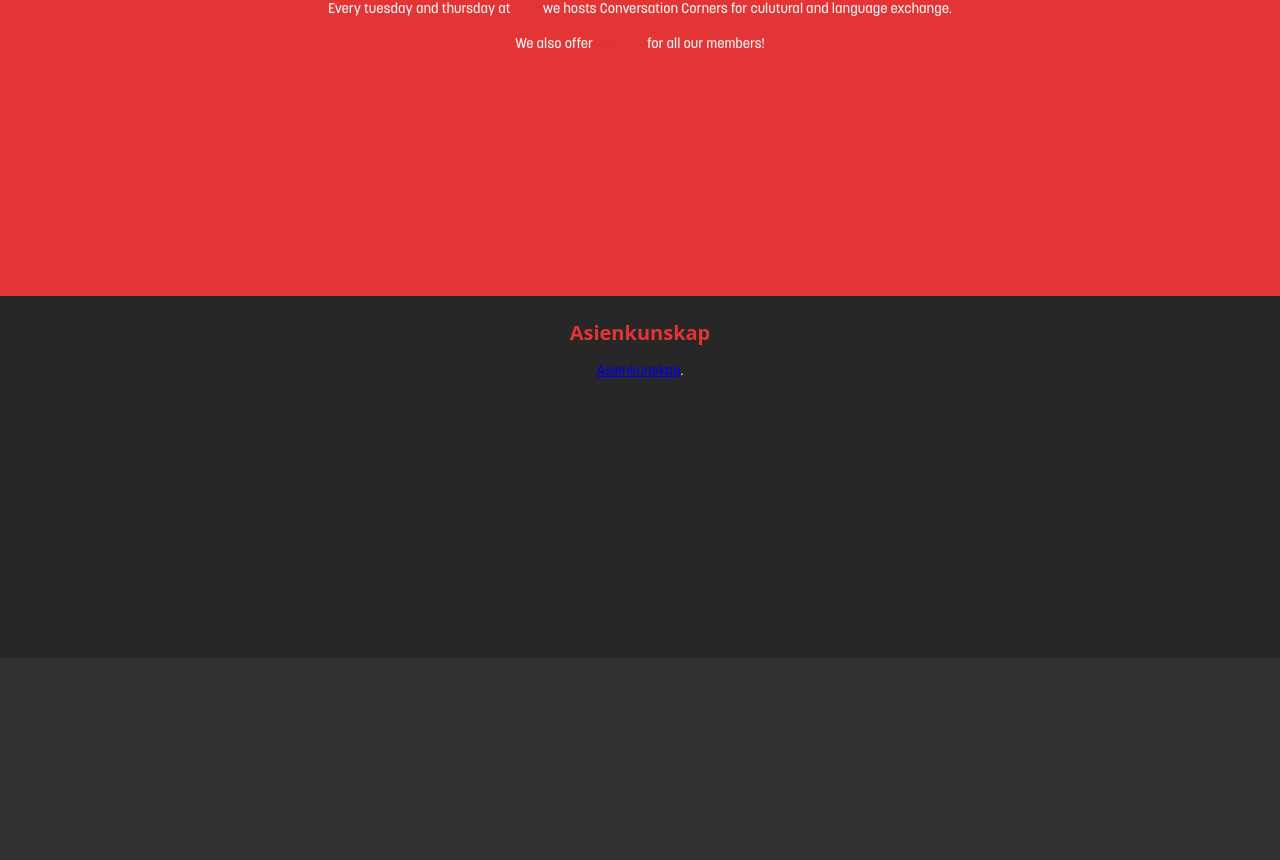
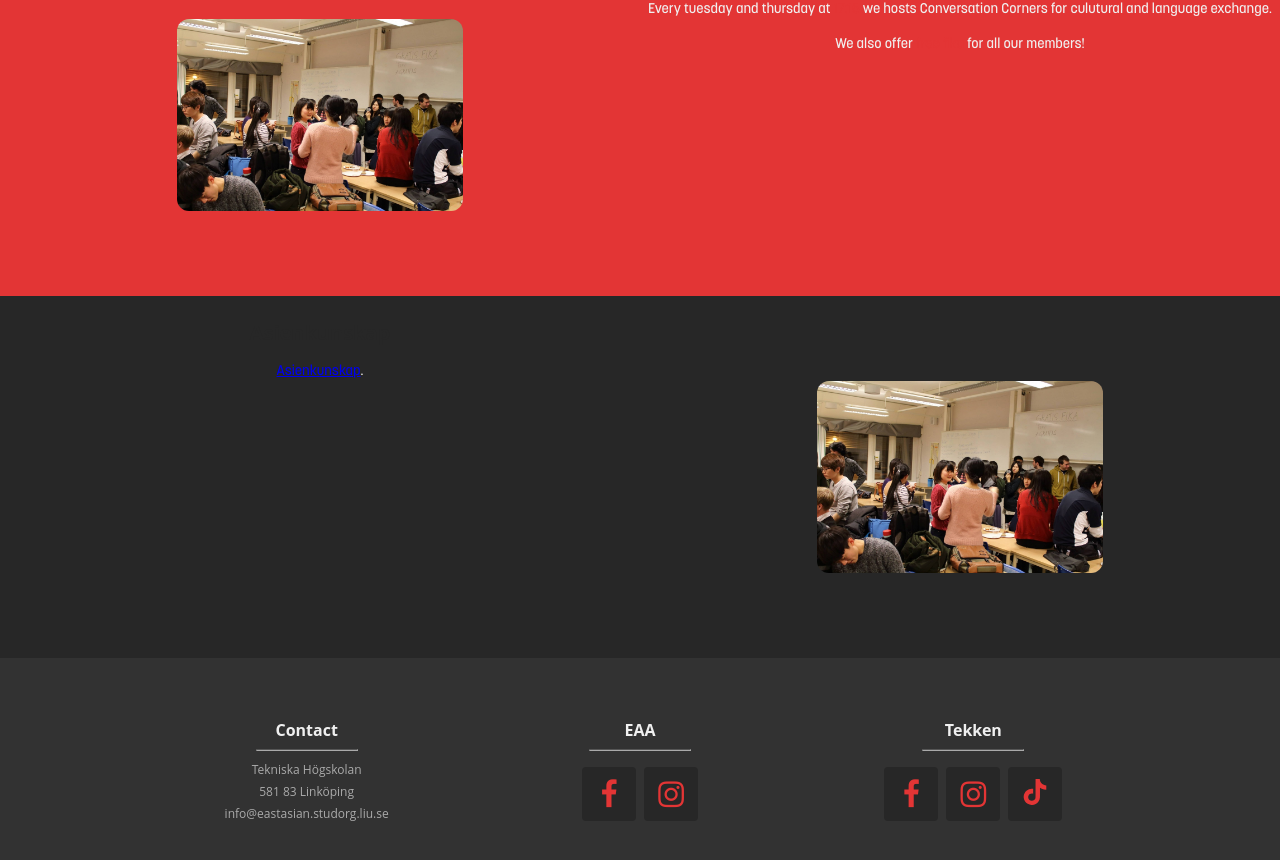
Before and after one commit to East-Asian-Association/Website, a React (Create React App) app: page / in a window 1280 px wide. Shown: the part 866-1726 px from the top of the page. Before the commit the page ends 1524 px from the top, so only its background shows below. Built offline with nearby package versions, Linux system fonts and the light colour scheme.

Commit message:
refractoring

```diff
--- a/public/index.html
+++ b/public/index.html
@@ -11,6 +11,7 @@
     -->
     <link rel="manifest" href="%PUBLIC_URL%/manifest.json">
     <link rel="shortcut icon" href="%PUBLIC_URL%/favicon.ico">
+    <link href="https://cdnjs.cloudflare.com/ajax/libs/font-awesome/4.7.0/css/font-awesome.min.css" rel="stylesheet">
     <!--
       Notice the use of %PUBLIC_URL% in the tags above.
       It will be replaced with the URL of the `public` folder during the build.
--- a/src/components/Article.css
+++ b/src/components/Article.css
@@ -14,7 +14,7 @@
 }
 
 .article-content h1 {
-  color: var(--primary-accent-color);
+  color: var(--red);
   font-size: 28px;
   margin-bottom: 20px;
   font-weight: 400;
--- /dev/null
+++ b/src/components/Footer.css
@@ -0,0 +1,51 @@
+footer {
+  height: 210px;
+}
+
+.fa {
+  border-radius: 4px;
+  padding: 12px;
+  margin: 8px 4px 0px 4px;
+  font-size: 30px !important;
+  width: 30px;
+  text-align: center;
+  text-decoration: none;
+  animation: fade-out 0.2s forwards;
+}
+
+.fa:hover {
+  animation: fade-in 0.2s forwards;
+}
+
+.footer-grid {
+  display: grid;
+  grid-template-columns: 1fr 1fr 1fr;
+  width: 100%;
+  max-width: 1000px;
+  padding: 50px 0 20px 0;
+  margin: auto;
+}
+
+.footer-grid-item {
+  height: 140px;
+  margin: auto;
+}
+
+footer h1 {
+  font-size: 16px;
+  margin-bottom: 8px;
+  text-align: center;
+}
+
+footer p {
+  text-align: center;
+  margin-top: 16px;
+  font-size: 12px;
+  color: #AAA;
+  line-height: 0.5;
+}
+
+footer hr {
+  width: 100px;
+  border-color: #AAA;
+}
--- /dev/null
+++ b/src/components/Footer.js
@@ -0,0 +1,38 @@
+import React, { Component } from 'react';
+import { Link } from 'react-router-dom';
+import './Footer.css';
+
+export class Footer extends Component {
+  static displayName = Footer.name;
+
+  render () {
+    return (
+      <footer>
+        <div class="footer-grid">
+          <div class="footer-grid-item">
+            <h1>Contact</h1>
+            <hr/>
+            <p>Tekniska Högskolan</p>
+            <p>581 83 Linköping</p>
+            <p>info@eastasian.studorg.liu.se</p>
+          </div>
+          <div class="footer-grid-item">
+            <h1>EAA</h1>
+            <hr/>
+            <a href="#" class="fa fa-facebook dark-gray-bg red"></a>
+            <a href="#" class="fa fa-instagram dark-gray-bg red"></a>
+          </div>
+          <div class="footer-grid-item">
+            <h1>Tekken</h1>
+            <hr/>
+            <a href="#" class="fa fa-facebook dark-gray-bg red"></a>
+            <a href="#" class="fa fa-instagram dark-gray-bg red"></a>
+            <a href="#" class="fa fa-tiktok dark-gray-bg red">
+              <svg xmlns="http://www.w3.org/2000/svg" aria-hidden="true" role="img" width="26px" height="26px" preserveAspectRatio="xMidYMid meet" viewBox="0 0 24 24"><path fill="currentColor" d="M12.525.02c1.31-.02 2.61-.01 3.91-.02c.08 1.53.63 3.09 1.75 4.17c1.12 1.11 2.7 1.62 4.24 1.79v4.03c-1.44-.05-2.89-.35-4.2-.97c-.57-.26-1.1-.59-1.62-.93c-.01 2.92.01 5.84-.02 8.75c-.08 1.4-.54 2.79-1.35 3.94c-1.31 1.92-3.58 3.17-5.91 3.21c-1.43.08-2.86-.31-4.08-1.03c-2.02-1.19-3.44-3.37-3.65-5.71c-.02-.5-.03-1-.01-1.49c.18-1.9 1.12-3.72 2.58-4.96c1.66-1.44 3.98-2.13 6.15-1.72c.02 1.48-.04 2.96-.04 4.44c-.99-.32-2.15-.23-3.02.37c-.63.41-1.11 1.04-1.36 1.75c-.21.51-.15 1.07-.14 1.61c.24 1.64 1.82 3.02 3.5 2.87c1.12-.01 2.19-.66 2.77-1.61c.19-.33.4-.67.41-1.06c.1-1.79.06-3.57.07-5.36c.01-4.03-.01-8.05.02-12.07z"/></svg>
+            </a>
+          </div>
+        </div>
+      </footer>
+    );
+  }
+}
--- a/src/components/Home.css
+++ b/src/components/Home.css
@@ -1,7 +1,3 @@
-#page-content {
-  grid-column: 1 / 3;
-}
-
 .banner {
   margin: 0;
   padding: 0;
@@ -16,7 +12,6 @@
   background-color: #000;
   background-size: cover;
   background-attachment: fixed;
-  background-repeat: no-repeat;
   filter: brightness(0.6) blur(4px);
 }
 
@@ -25,7 +20,6 @@
   font-weight: 700;
   font-size: 56px;
   text-shadow: 0 1px 40px #000;
-  color: var(--main-text-color);
   text-align: center;
   margin: 0;
 }
@@ -37,73 +31,60 @@
 button p {
   font-size: 20px;
   font-family: Liu;
-  color: var(--primary-accent-color);
   margin: auto;
 }
 
 .banner button {
   margin-top: 60px;
-  background-color: var(--main-text-color);
   border-radius: 40px;
   border: none;
-  background-color: var(--main-text-color);
+  animation: fade-out 0.2s forwards;
 }
 
 .banner button:hover {
-  filter: brightness(0.8);
+  animation: fade-in 0.2s forwards;
   cursor: pointer;
 }
 
 .banner button p {
   padding: 8px 24px 8px 24px;
-  color: var(--primary-bg-color);
   font-family: Liu;
   font-weight: 700;
   font-size: 20px;
 }
 
 .about {
-  background-color: var(--primary-bg-color);
   display: grid;
   grid-template-rows: 1fr 1fr;
   height: calc(100vh - 76px);
 }
 
-.about .item-1 {
-  background-color: var(--primary-accent-color);
+.about-grid {
+  display: grid;
+  grid-template-columns: 1fr 1fr;
 }
 
-.about .item-2 {
-  background-color: var(--primary-bg-color);
+.about img {
+  max-height: calc((100vh - 76px) / 3 - 50px);
+  border-radius: 12px;
+  margin: auto;
 }
 
 .about p {
-  color: var(--primary-accent-color);
   font-size: 18px;
   line-height: 1.5;
   font-family: Liu;
   text-align: center;
 }
 
-.about .grid-item {
-  margin: 0;
-}
-
-.about .grid-item h1 {
+.about h1 {
   padding-top: 10px;
   font-size: 20px;
-  color: var(--primary-accent-color);
   text-align: center;
 }
 
-.about .grid-item p {
+.about p {
   line-height: 1.5;
   font-size: 14px;
   text-align: center;
-  color: var(--main-text-color);
 }
-
-.about-grid-item hr {
-  color: var(--main-text-color);
-  width: 70%;
-}
--- a/src/components/Home.js
+++ b/src/components/Home.js
@@ -24,14 +24,20 @@ export class Home extends Component {
           </div>
         </div>
         <div id="about" class="about">
-            <div class="grid-item item-1">
+          <div class="about-grid red-bg">
+            <img src="/img/cc-fika.jpg" alt=""></img>
+            <div>
               <h1>Conversation Corner</h1>
-                  <p>Every tuesday and thursday at <mark>17:15</mark> we hosts Conversation Corners for culutural and language exchange. </p>
-                  <p>We also offer <mark>free fika</mark> for all our members!</p>
+              <p>Every tuesday and thursday at <span class="red">17:15</span> we hosts Conversation Corners for culutural and language exchange. </p>
+              <p>We also offer <span class="red">free fika</span> for all our members!</p>
             </div>
-            <div id="item-2" class="grid-item item-2">
-                  <h1>Asienkunskap</h1>
+          </div>
+          <div class="about-grid dark-gray-bg">
+            <div>
+              <h1 class="dark-gray">Asienkunskap</h1>
               <p><a href="https://liu.se/utbildning/program/6asik">Asienkunskap</a>. </p>
+            </div>
+            <img src="/img/cc-fika.jpg" alt=""></img>
           </div>
         </div>
       </div>
--- a/src/components/Layout.js
+++ b/src/components/Layout.js
@@ -1,5 +1,6 @@
 import React, { Component } from 'react';
 import { NavMenu } from './NavMenu';
+import { Footer } from './Footer';
 
 export class Layout extends Component {
   static displayName = Layout.name;
@@ -7,10 +8,11 @@ export class Layout extends Component {
   render () {
     return (
       <div>
-        <NavMenu />
+        <NavMenu/>
         <main class="main">
           {this.props.children}
         </main>
+        <Footer/>
       </div>
     );
   }
--- a/src/components/NavMenu.css
+++ b/src/components/NavMenu.css
@@ -19,7 +19,7 @@ header {
   width: 100vw;
   height: 80px;
   z-index: 1;
-  background-color: var(--primary-bg-color);
+  background-color: var(--light-gray);
 }
 
 header ul {
@@ -39,7 +39,7 @@ header li {
 header li + li::before {
   content: "|";
   padding: 0 0.4em 0 0.4em;
-  color: var(--main-text-color);
+  color: var(--white);
 }
 
 header nav {
@@ -55,7 +55,7 @@ header nav a:link,
 header nav a:active {
   padding: 0 8px;
   text-transform: uppercase;
-  color: var(--main-text-color);
+  color: var(--white);
   font-family: Liu;
   text-decoration: none;
 }
@@ -63,7 +63,3 @@ header nav a:active {
 header nav a:hover {
   text-decoration: underline;
 }
-
-.box-shadow {
-  box-shadow: 0 .25rem .75rem rgba(0, 0, 0, .05);
-}
--- a/src/components/NavMenu.js
+++ b/src/components/NavMenu.js
@@ -22,7 +22,7 @@ export class NavMenu extends Component {
 
   render () {
     return (
-      <header>
+      <header class="box-shadow">
         <nav>
             <a href="/" id="logo">
                 <img src="/img/navbar-logo.png"/>
--- a/src/site.css
+++ b/src/site.css
@@ -11,11 +11,10 @@
 }*/
 
 :root {
-  --main-bg-color: #242424;
-  --main-text-color: #f0f0f0;
-  --primary-bg-color: #272727;
-  --seccondary-bg-color: #323232;
-  --primary-accent-color: #e33535;
+  --white: #f0f0f0;
+  --dark-gray: #272727;
+  --light-gray: #323232;
+  --red: #e33535;
 }
 
 body {
@@ -23,8 +22,8 @@ body {
   min-height: 100vh;
   margin: 0;
   font-family: "Source Sans Pro", "Open Sans", Roboto, "San Francisco", Helvetica, Arial, sans-serif;
-  background-color: var(--seccondary-bg-color);
-  color: var(--main-text-color);
+  background-color: var(--light-gray);
+  color: var(--white);
 }
 
 @font-face {
@@ -32,18 +31,23 @@ body {
   src: url(./fonts/KorolevLiU-Medium.woff);
 }
 
+@keyframes fade-in {
+  from { opacity: 1; }
+  to { opacity: 0.8; }
+}
 
-mark {
-  color: var(--primary-accent-color);
-  background-color: transparent;
+@keyframes fade-out {
+  from { opacity: 0.8; }
+  to { opacity: 1; }
 }
 
 .box-shadow {
-  box-shadow: rgba(0, 0, 0, 0.16) 0px 10px 36px 0px, rgba(0, 0, 0, 0.06) 0px 0px 0px 1px;}
+  box-shadow: rgba(0, 0, 0, 0.18) 0px 10px 36px 0px, rgba(0, 0, 0, 0.06) 0px 0px 0px 1px;
+}
 
 .main {
   padding-top: 76px;
-  background-color: var(--seccondary-bg-color);
+  background-color: var(--light-gray);
 }
 
 .centered {
@@ -57,3 +61,35 @@ mark {
   flex-direction: column;
   align-items: center;
 }
+
+.red {
+  color: var(--red);
+}
+
+.red-bg {
+  background-color: var(--red);
+}
+
+.dark-gray {
+  color: var(--dark-gray);
+}
+
+.dark-gray-bg {
+  background-color: var(--dark-gray);
+}
+
+.light-gray {
+  color: var(--light-gray);
+}
+
+.light-gray-bg {
+  background-color: var(--light-gray);
+}
+
+.white {
+  color: var(--white);
+}
+
+.white-bg {
+  background-color: var(--white);
+}
```
Also changed, not shown: public/img/cc-fika.jpg (added). Lines whose indentation alone changed are shown as unchanged.
